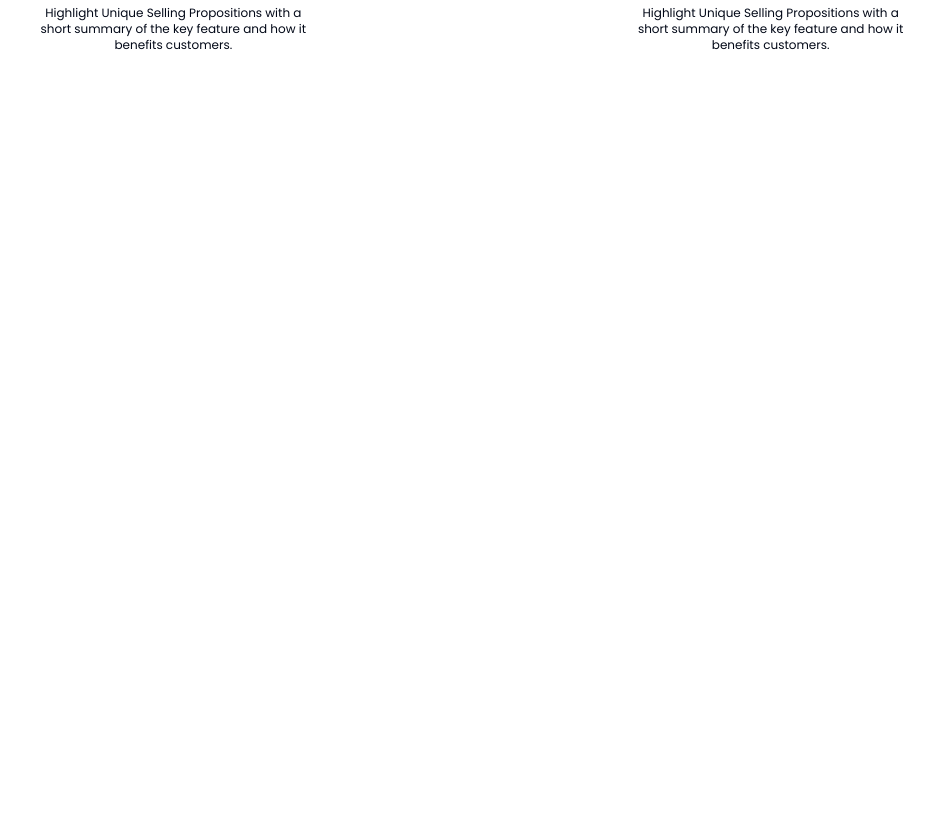
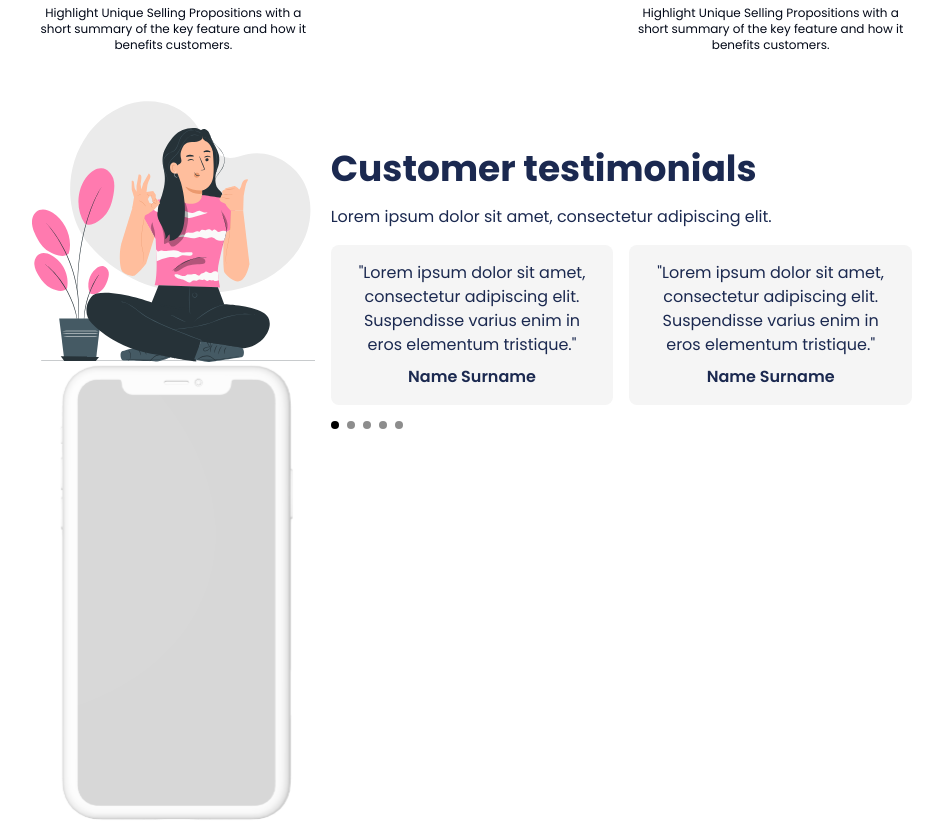
Before and after one commit to rv100101/muft, a React (Vite) app: page / in a window 1280 px wide. Shown: the part 1187-2012 px from the top of the page, without its empty margins (168-1102 px from the left). Before the commit the page ends 1240 px from the top, so only its background shows below. Built offline with nearby package versions, Linux system fonts and the light colour scheme.

Commit message:
feat: testimonials ui

```diff
--- a/src/App.tsx
+++ b/src/App.tsx
@@ -3,6 +3,7 @@ import Hero from "@/components/hero";
 import NavBar from "@/components/navbar";
 import Benefits from "./components/benefits";
 import Features from "./components/features";
+import Testimonials from "./components/testimonials";
 
 function App() {
   return (
@@ -12,6 +13,7 @@ function App() {
         <Hero />
         <Benefits />
         <Features />
+        <Testimonials />
       </div>
     </>
   );
--- /dev/null
+++ b/src/components/cta.tsx
@@ -0,0 +1,5 @@
+const Cta = () => {
+  return <div>Cta</div>;
+};
+
+export default Cta;
--- /dev/null
+++ b/src/components/testimonials.tsx
@@ -0,0 +1,47 @@
+import OkPhone from "@/assets/okay-phone.svg";
+import { Button } from "./ui/button";
+import { cn } from "@/lib/utils";
+
+const Testimonials = () => {
+  return (
+    <section className="mt-12">
+      <div className="grid grid-cols-3 relative gap-4">
+        <div className="relative flex flex-col">
+          <img className="absolute flex" src={OkPhone} alt="ok illustration" />
+        </div>
+
+        <div className="space-y-4 col-span-2 text-secondary">
+          <p className="font-bold text-4xl mt-12 text-secondary">
+            Customer testimonials
+          </p>
+          <p>Lorem ipsum dolor sit amet, consectetur adipiscing elit.</p>
+          <div className="flex space-x-4 ">
+            <div className="text-center space-y-2 bg-secondaryBackground p-4 rounded-lg">
+              <p>
+                "Lorem ipsum dolor sit amet, consectetur adipiscing elit.
+                Suspendisse varius enim in eros elementum tristique."
+              </p>
+              <p className="font-semibold">Name Surname</p>
+            </div>
+            <div className="text-center space-y-2 bg-secondaryBackground p-4 rounded-lg">
+              <p>
+                "Lorem ipsum dolor sit amet, consectetur adipiscing elit.
+                Suspendisse varius enim in eros elementum tristique."
+              </p>
+              <p className="font-semibold">Name Surname</p>
+            </div>
+          </div>
+          <div className="flex space-x-2">
+            <Button className={cn("rounded-full h-2 p-0 w-2 bg-black")} />
+            <Button className={cn("rounded-full h-2 p-0 w-2 bg-[#8D8D8D]")} />
+            <Button className={cn("rounded-full h-2 p-0 w-2 bg-[#8D8D8D]")} />
+            <Button className={cn("rounded-full h-2 p-0 w-2 bg-[#8D8D8D]")} />
+            <Button className={cn("rounded-full h-2 p-0 w-2 bg-[#8D8D8D]")} />
+          </div>
+        </div>
+      </div>
+    </section>
+  );
+};
+
+export default Testimonials;
```
Also changed, not shown: src/assets/okay-phone.svg (added).
